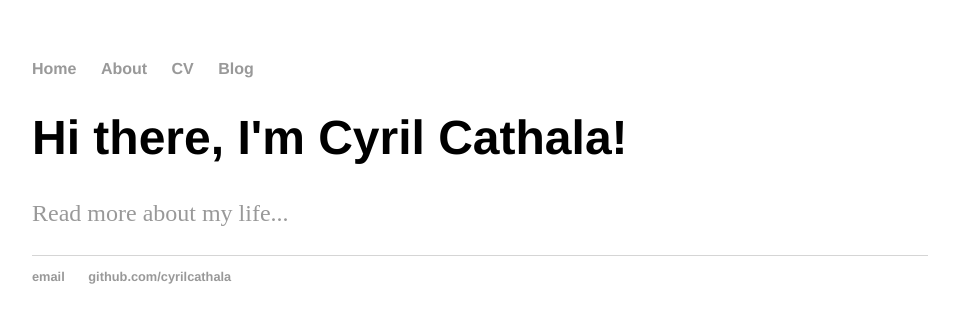
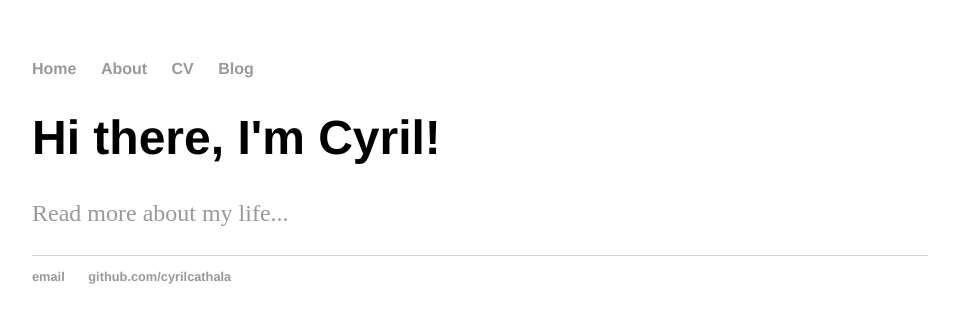
Before and after one commit to cyrilcathala/cyrilcathala.github.io, a Jekyll site: the page built from index.html, in a window 1280 px wide. Shown: the top 323 px of the page, without its empty margins (160-1119 px from the left). Built offline with Jekyll 4.4.1, drawn with Linux system fonts in a browser that asks for light colours.

Commit message:
Update index.html

```diff
--- a/index.html
+++ b/index.html
@@ -1,29 +1,8 @@
-<!DOCTYPE html>
-<html>
-	<head>
-		<title>Cyril Cathala</title>
-		<link rel="stylesheet" type="text/css" href="/css/main.css">
-	</head>
-	<body>
-		<nav>
-    		<ul>
-        		<li><a href="/">Home</a></li>
-	        	<li><a href="/about">About</a></li>
-        		<li><a href="/cv">CV</a></li>
-        		<li><a href="/blog">Blog</a></li>
-    		</ul>
-		</nav>
-		<div class="container">
-    		<div class="blurb">
-        		<h1>Hi there, I'm Cyril Cathala!</h1>
-				<p><a href="/about">Read more about my life...</a></p>
-    		</div><!-- /.blurb -->
-		</div><!-- /.container -->
-		<footer>
-    		<ul>
-        		<li><a href="mailto:cyril@cathala.org">email</a></li>
-        		<li><a href="https://github.com/cyrilcathala">github.com/cyrilcathala</a></li>
-			</ul>
-		</footer>
-	</body>
-</html>
+---
+layout: default
+title: Cyril Cathala - Mobile, Web, Cloud, What Else?
+---
+<div class="blurb">
+	<h1>Hi there, I'm Cyril!</h1>
+	<p><a href="/about">Read more about my life...</a></p>
+</div><!-- /.blurb -->
```
